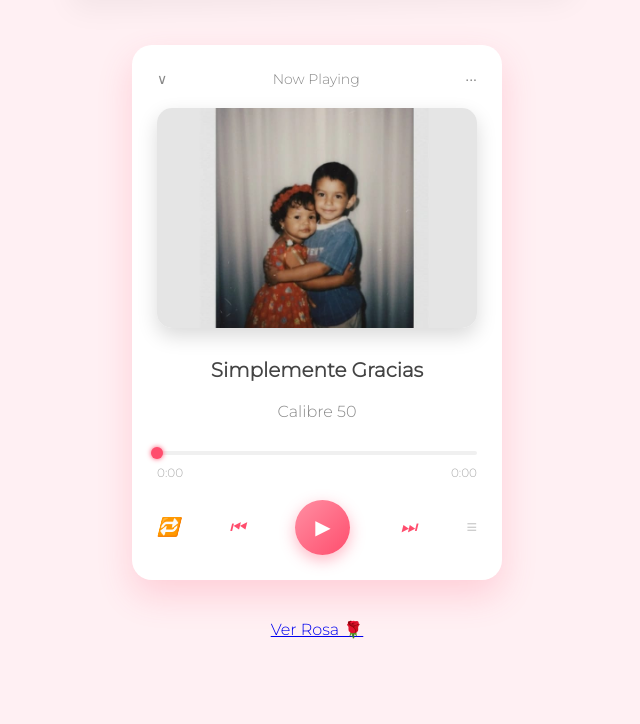
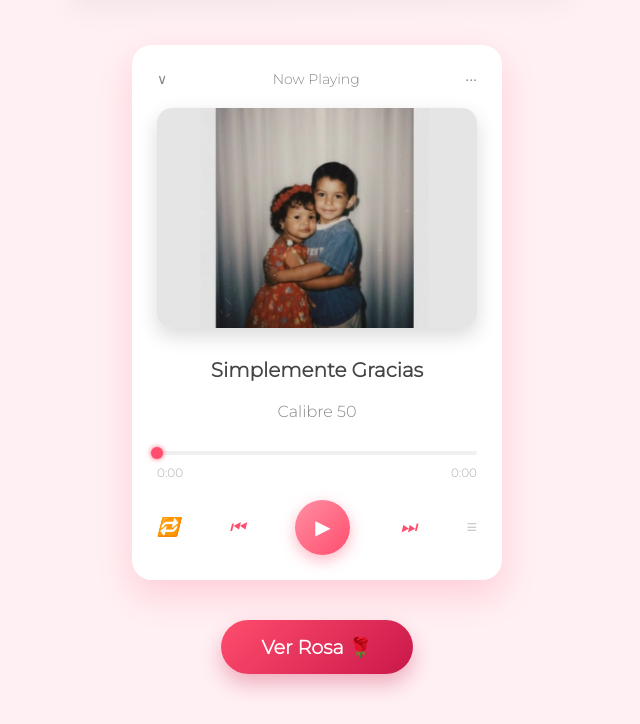
Before and after one commit to carsama2407-hash/carsama2407-hash.github.io, a plain HTML site: page index.html in a window 1280 px wide. Shown: the part 1183-1907 px from the top of the page, without its empty margins (323-963 px from the left). Before the commit the page ends 1872 px from the top, so only its background shows below. Drawn offline with Linux system fonts and the light colour scheme.

Commit message:
Update style.css

```diff
--- a/style.css
+++ b/style.css
@@ -228,4 +228,32 @@ body {
     transition: 0.3s;
 }
 
+
 .btn-secondary { color: #ccc; }
+
+.btn-rose {
+    display: inline-block;
+    padding: 15px 40px;
+    background: linear-gradient(135deg, #ff4d6d, #c9184a);
+    color: white;
+    text-decoration: none; /* Quita el subrayado del link */
+    font-family: 'Montserrat', sans-serif;
+    font-weight: 600;
+    font-size: 1.2rem;
+    border-radius: 50px;
+    box-shadow: 0 10px 20px rgba(201, 24, 74, 0.3);
+    transition: all 0.3s ease; /* Para que el efecto sea suave */
+    cursor: pointer;
+}
+
+/* Efecto cuando pasas el mouse por encima */
+.btn-rose:hover {
+    transform: translateY(-5px) scale(1.05);
+    box-shadow: 0 15px 25px rgba(201, 24, 74, 0.4);
+    background: linear-gradient(135deg, #ff758f, #ff4d6d);
+}
+
+/* Efecto cuando haces clic */
+.btn-rose:active {
+    transform: translateY(0);
+}
```
